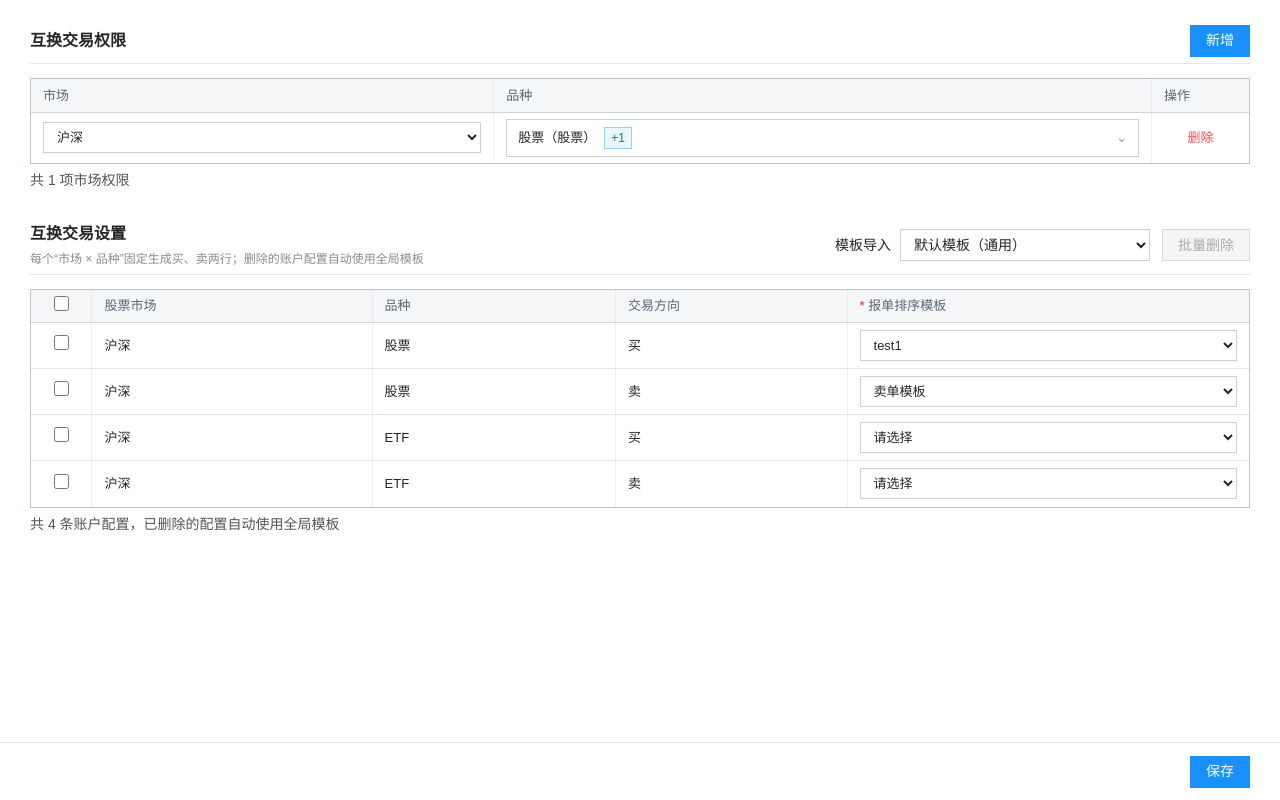
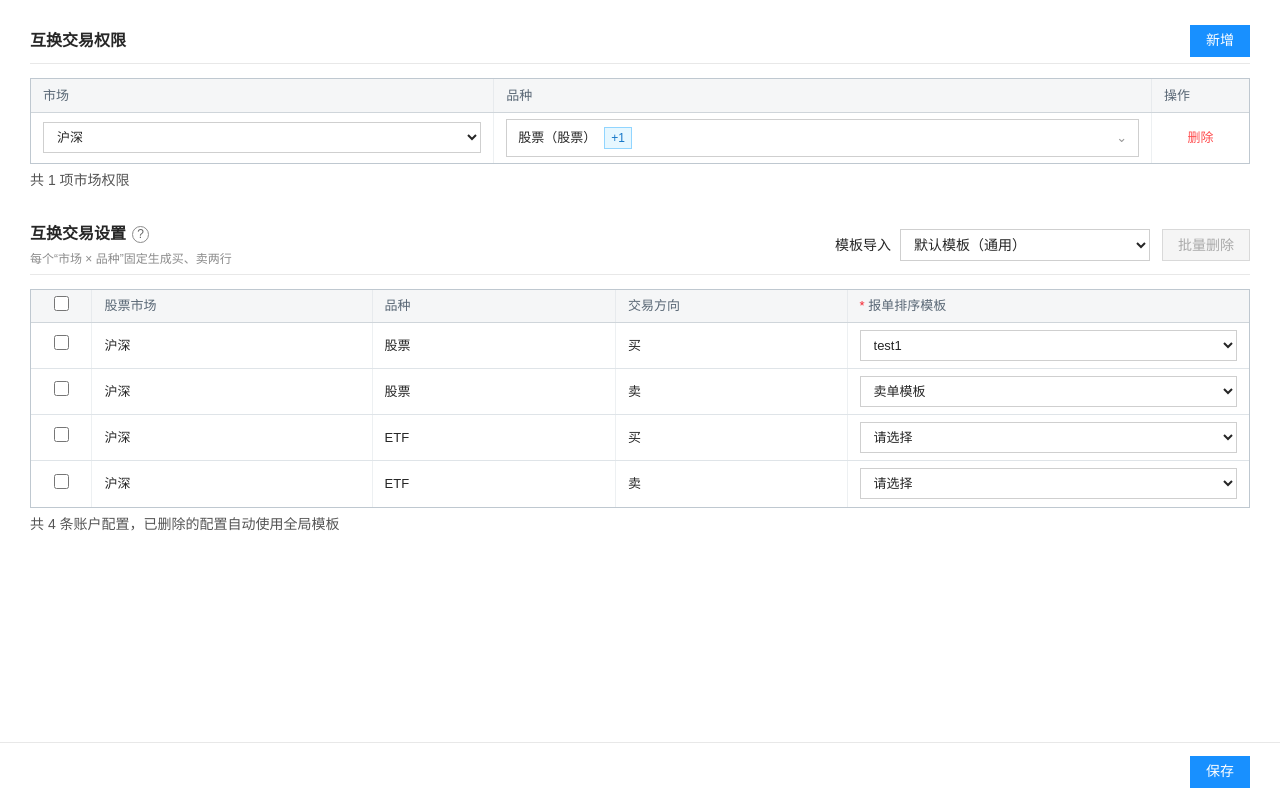
Before and after one commit to ldy-66/bct-account-routing-config, a Next.js app: page / in a window 1280 px wide. Built offline with nearby package versions, Linux system fonts and the light colour scheme.

Commit message:
??????????

```diff
--- a/app/globals.css
+++ b/app/globals.css
@@ -14,6 +14,13 @@ button,summary { cursor:pointer; }
 .module-header .primary-button,.module-header .secondary-button { margin-left:auto; }
 .routing-header { min-height:58px; }
 .routing-header p { margin:4px 0 0; color:var(--muted); font-size:12px; }
+.routing-title-row { display:flex; align-items:center; gap:6px; }
+.help-tip-wrap { position:relative; display:inline-flex; }
+.help-tip { width:17px; height:17px; display:inline-flex; align-items:center; justify-content:center; padding:0; border:1px solid #8c8c8c; border-radius:50%; color:#666; background:#fff; font-size:12px; line-height:1; }
+.help-tip:hover,.help-tip:focus-visible { color:var(--primary); border-color:var(--primary); outline:0; }
+.help-tooltip { position:absolute; z-index:20; top:24px; left:50%; width:max-content; max-width:320px; padding:7px 10px; color:#fff; background:rgba(0,0,0,.78); border-radius:3px; font-size:12px; line-height:1.5; transform:translateX(-50%); visibility:hidden; opacity:0; pointer-events:none; transition:opacity .15s; }
+.help-tooltip::before { content:""; position:absolute; top:-5px; left:50%; border-width:0 5px 5px; border-style:solid; border-color:transparent transparent rgba(0,0,0,.78); transform:translateX(-50%); }
+.help-tip-wrap:hover .help-tooltip,.help-tip-wrap:focus-within .help-tooltip { visibility:visible; opacity:1; }
 .routing-controls { margin-left:auto; display:flex; align-items:center; gap:12px; }
 .routing-controls .secondary-button { margin-left:0; }
 .template-import-control { display:flex; align-items:center; gap:9px; }
--- a/app/page.tsx
+++ b/app/page.tsx
@@ -322,7 +322,7 @@ export default function Home() {
 
       <section className="config-module" aria-labelledby="routing-title">
         <header className="module-header routing-header">
-          <div><h2 id="routing-title">互换交易设置</h2><p>每个“市场 × 品种”固定生成买、卖两行；删除的账户配置自动使用全局模板</p></div>
+          <div><div className="routing-title-row"><h2 id="routing-title">互换交易设置</h2><span className="help-tip-wrap"><button type="button" className="help-tip" aria-label="查看删除明细说明" aria-describedby="deleted-rule-help">?</button><span id="deleted-rule-help" className="help-tooltip" role="tooltip">已删除的明细，将自动配置成全局模板</span></span></div><p>每个“市场 × 品种”固定生成买、卖两行</p></div>
           <div className="routing-controls">
             {validationRules.length > 0 && <span id="routing-validation" className="validation-summary" role="alert">该品种不能为空（{validationRules.length}条）</span>}
             <div className="template-import-control">
```
Also changed, not shown: 1 other file (tests, documents, lock files or other folders).
